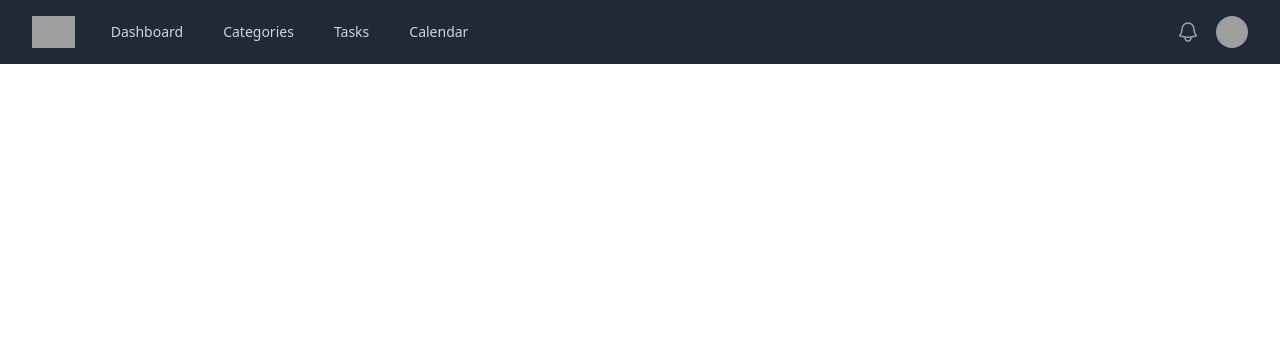
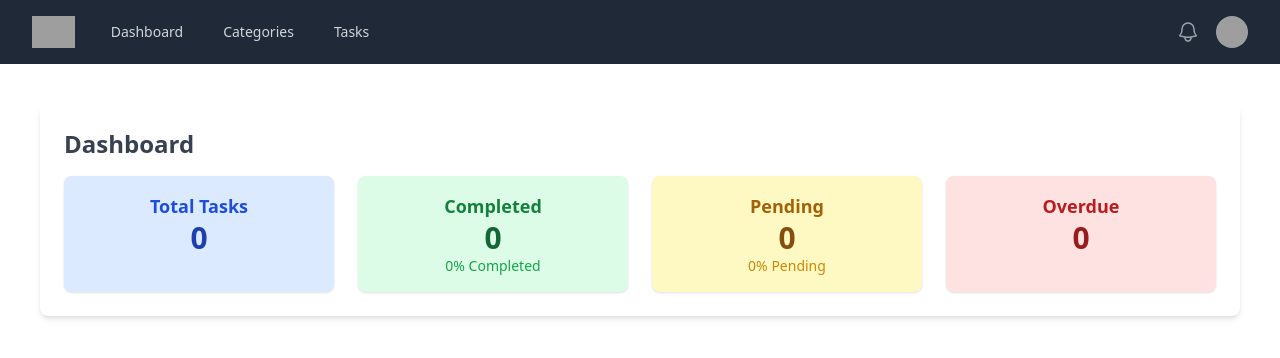
Before and after one commit to JavaAura/Meskine_Mostafa_S5_B1_Goalie, an Angular app: page /dashboard in a window 1280 px wide. Before the commit this address led to /. Shown: the top 358 px of the page. Built offline with nearby package versions, Linux system fonts and the light colour scheme; grey boxes are pictures that could not be loaded.

Commit message:
GOAL-35 Implement statistics calculation

```diff
--- a/src/app/app.component.ts
+++ b/src/app/app.component.ts
@@ -1,11 +1,12 @@
 import { Component } from '@angular/core';
 import {RouterLink, RouterOutlet} from '@angular/router';
 import {HeaderComponent} from "./header/header.component";
+import {DashboardComponent} from "./dashboard/dashboard.component";
 
 @Component({
   selector: 'app-root',
   standalone: true,
-  imports: [RouterOutlet, RouterLink, HeaderComponent],
+  imports: [RouterOutlet, RouterLink, HeaderComponent, DashboardComponent],
   templateUrl: './app.component.html',
   styleUrl: './app.component.scss'
 })
--- /dev/null
+++ b/src/app/dashboard/dashboard.component.html
@@ -0,0 +1,30 @@
+<div class="p-6 bg-white rounded-lg shadow-md">
+  <h2 class="text-2xl font-bold text-gray-700 mb-4">Dashboard</h2>
+  <div class="grid grid-cols-1 sm:grid-cols-2 lg:grid-cols-4 gap-6">
+    <!-- Total Tasks -->
+    <div class="p-4 bg-blue-100 rounded-lg shadow text-center">
+      <h3 class="text-lg font-semibold text-blue-700">Total Tasks</h3>
+      <p class="text-3xl font-bold text-blue-800">{{ totalTasks }}</p>
+    </div>
+
+    <!-- Completed Tasks -->
+    <div class="p-4 bg-green-100 rounded-lg shadow text-center">
+      <h3 class="text-lg font-semibold text-green-700">Completed</h3>
+      <p class="text-3xl font-bold text-green-800">{{ completedTasks }}</p>
+      <p class="text-sm text-green-600">{{ completedPercentage | number: '1.0-2' }}% Completed</p>
+    </div>
+
+    <!-- Pending Tasks -->
+    <div class="p-4 bg-yellow-100 rounded-lg shadow text-center">
+      <h3 class="text-lg font-semibold text-yellow-700">Pending</h3>
+      <p class="text-3xl font-bold text-yellow-800">{{ pendingTasks }}</p>
+      <p class="text-sm text-yellow-600">{{ pendingPercentage | number: '1.0-2' }}% Pending</p>
+    </div>
+
+    <!-- Overdue Tasks -->
+    <div class="p-4 bg-red-100 rounded-lg shadow text-center">
+      <h3 class="text-lg font-semibold text-red-700">Overdue</h3>
+      <p class="text-3xl font-bold text-red-800">{{ overdueTasks }}</p>
+    </div>
+  </div>
+</div>
--- /dev/null
+++ b/src/app/dashboard/dashboard.component.ts
@@ -0,0 +1,53 @@
+import {Component, OnInit} from '@angular/core';
+import {TaskService} from '../services/task.service';
+import {DecimalPipe} from "@angular/common";
+
+@Component({
+  selector: 'app-dashboard',
+  standalone: true,
+  imports: [
+    DecimalPipe
+  ],
+  templateUrl: './dashboard.component.html',
+  styleUrl: './dashboard.component.scss'
+})
+
+export class DashboardComponent implements OnInit {
+  totalTasks = 0;
+  completedTasks = 0;
+  pendingTasks = 0;
+  overdueTasks = 0;
+  completedPercentage = 0;
+  pendingPercentage = 0;
+
+  constructor(private taskService: TaskService) {
+  }
+
+  ngOnInit(): void {
+    this.calculateStatistics();
+  }
+
+  calculateStatistics(): void {
+    this.taskService.getTasks().subscribe((tasks) => {
+      const now = new Date();
+
+      this.totalTasks = tasks.length;
+      this.completedTasks = tasks.filter((task) => task.status === 'completed').length;
+      this.pendingTasks = tasks.filter(
+        (task) => task.status !== 'completed' && new Date(task.dueDate) >= now
+      ).length;
+      this.overdueTasks = tasks.filter(
+        (task) => task.status !== 'completed' && new Date(task.dueDate) < now
+      ).length;
+
+      // Calculate percentages
+      this.completedPercentage = this.totalTasks
+        ? (this.completedTasks / this.totalTasks) * 100
+        : 0;
+
+      this.pendingPercentage = this.totalTasks
+        ? (this.pendingTasks / this.totalTasks) * 100
+        : 0;
+    });
+  }
+}
--- a/src/app/header/header.component.html
+++ b/src/app/header/header.component.html
@@ -36,13 +36,11 @@
           </div>
           <div class="hidden sm:ml-6 sm:block">
             <div class="flex space-x-4">
-              <a routerLink="/category" class="rounded-md px-3 py-2 text-sm font-medium text-gray-300 hover:bg-gray-700 hover:text-white">Dashboard</a>
+              <a routerLink="/dashboard" class="rounded-md px-3 py-2 text-sm font-medium text-gray-300 hover:bg-gray-700 hover:text-white">Dashboard</a>
               <a routerLink="/category"
                  class="rounded-md px-3 py-2 text-sm font-medium text-gray-300 hover:bg-gray-700 hover:text-white">Categories</a>
               <a routerLink="/task"
                  class="rounded-md px-3 py-2 text-sm font-medium text-gray-300 hover:bg-gray-700 hover:text-white">Tasks</a>
-              <a href="#"
-                 class="rounded-md px-3 py-2 text-sm font-medium text-gray-300 hover:bg-gray-700 hover:text-white">Calendar</a>
             </div>
           </div>
         </div>
```
Also changed, not shown: src/app/app.routes.ts (+8 -1 lines), src/app/dashboard/dashboard.component.scss (added), 1 other file (tests, documents, lock files or other folders).
